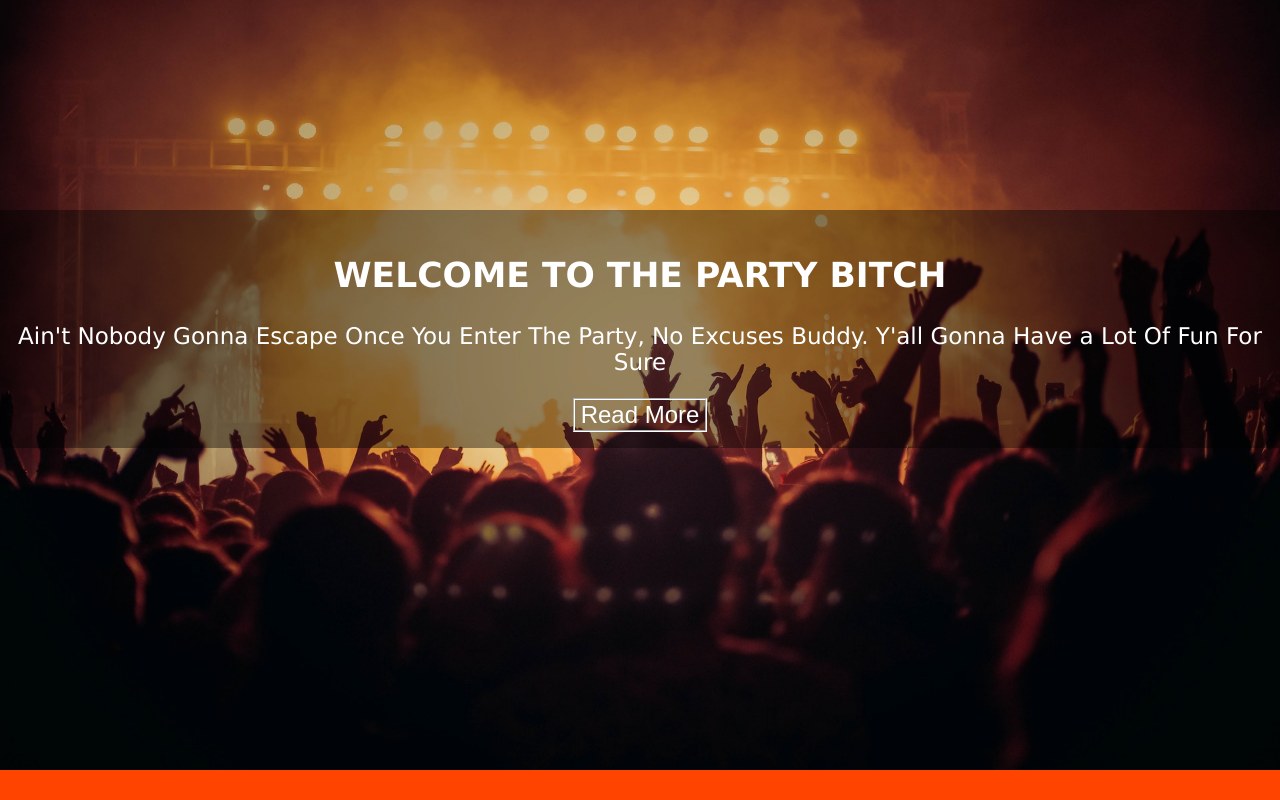
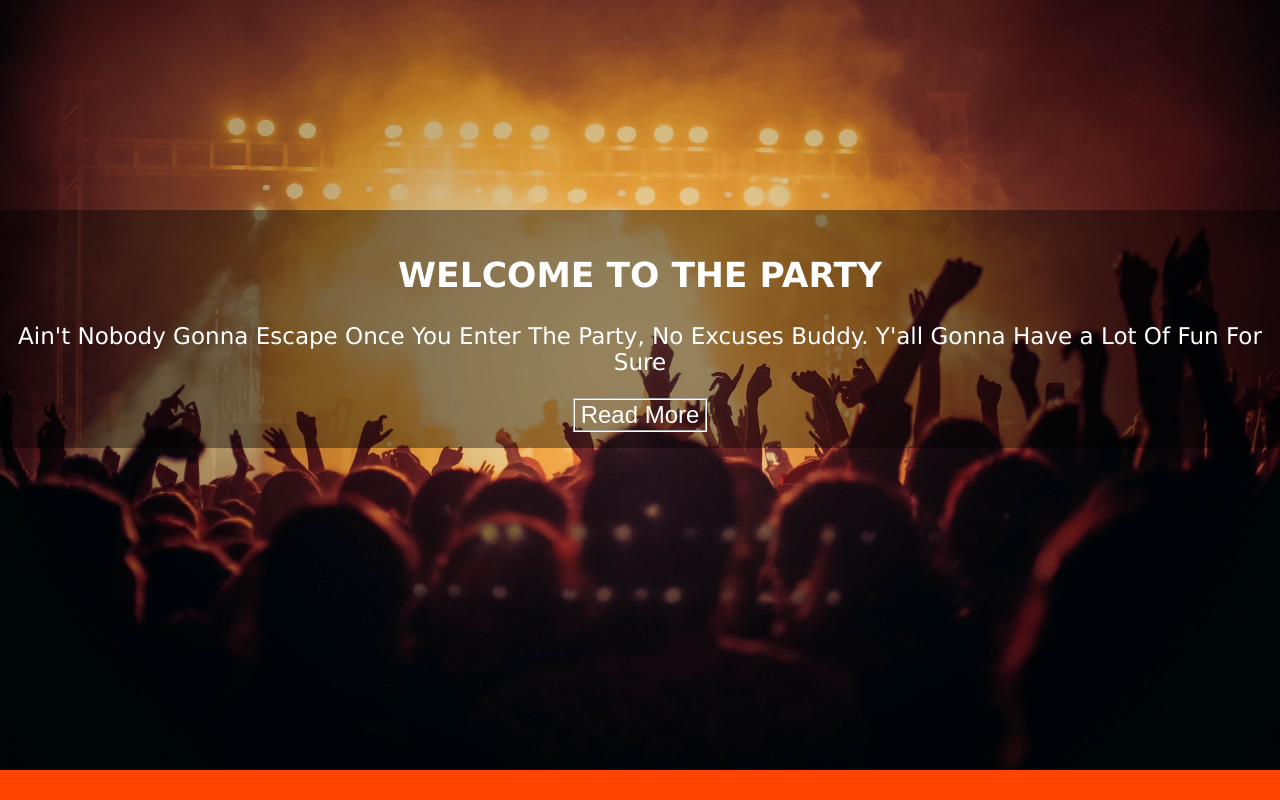
Before and after one commit to ShantanuGeekHub/welcome-to-the-party.com, a plain HTML site: page index.html in a window 1280 px wide. Shown: the top 800 px of the page. Drawn offline with Linux system fonts and the light colour scheme.

Commit message:
Update index.html

```diff
--- a/index.html
+++ b/index.html
@@ -12,7 +12,7 @@
     <div class="bgimg">
         <div class="blacktranspbg">
         <div id="text1">
-            <h2>WELCOME TO THE PARTY BITCH</h2>
+            <h2>WELCOME TO THE PARTY</h2>
             <p>Ain't Nobody Gonna Escape Once You Enter The Party, No Excuses Buddy.
                 Y'all Gonna Have a Lot Of Fun For Sure
             </p>
```
